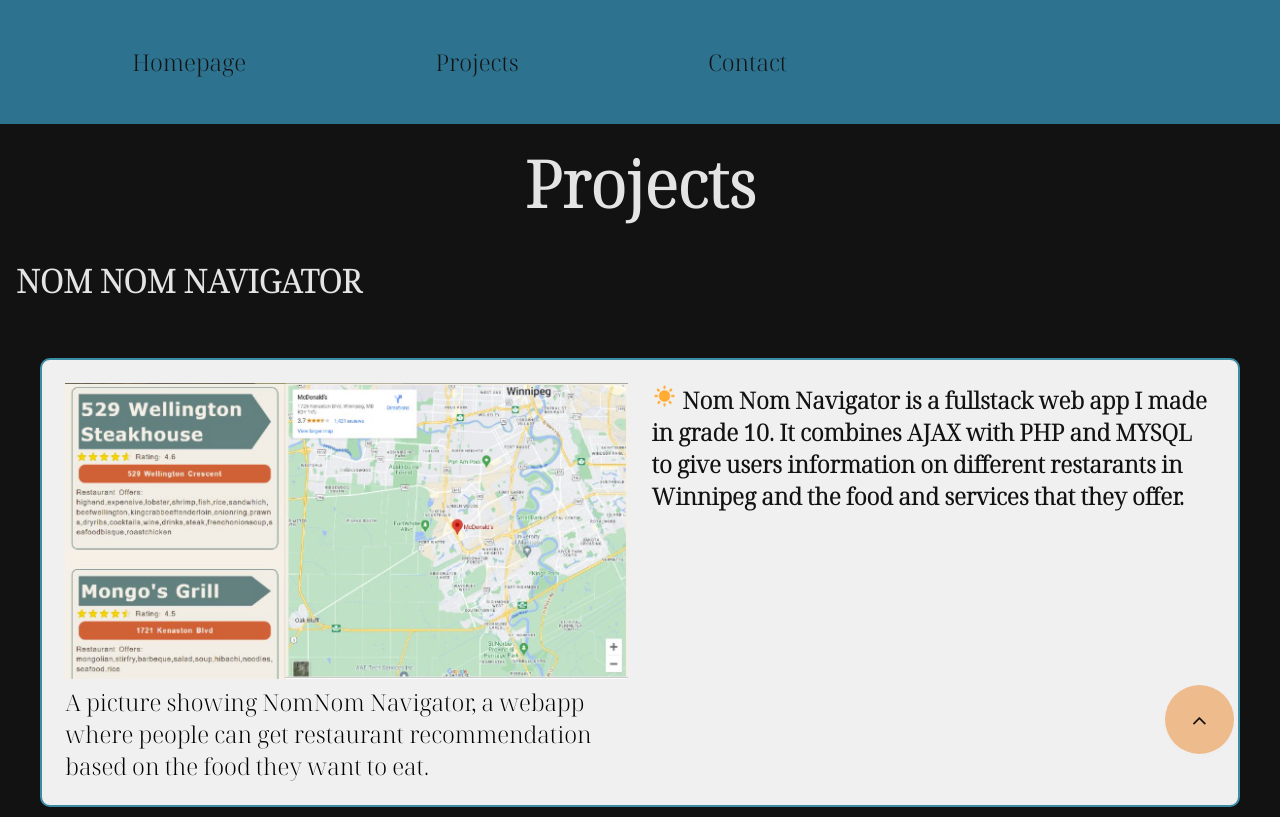
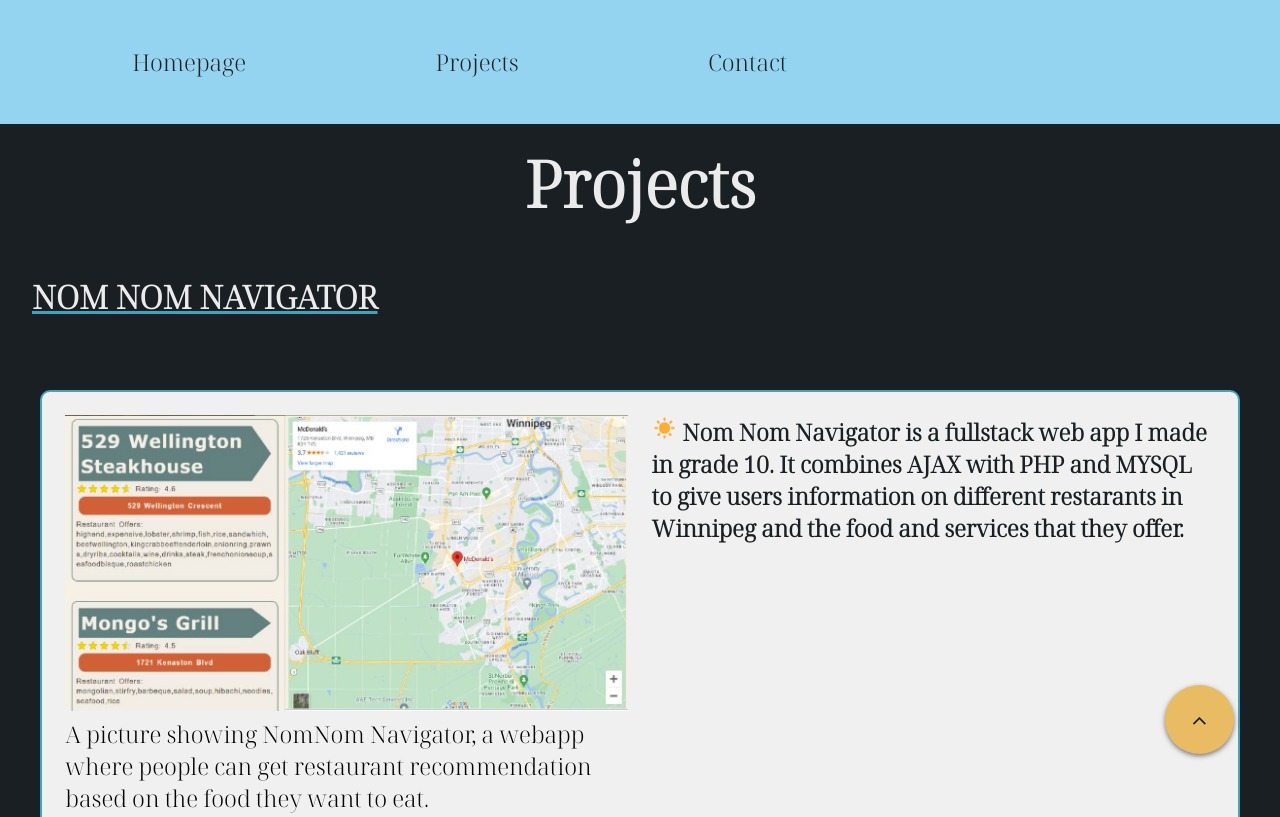
Before and after one commit to chizaraanyanwu/chizaraanyanwu.github.io, a plain HTML site: page pages/projects.html in a window 1280 px wide. Shown: the top 817 px of the page. Drawn offline with Linux system fonts and the dark colour scheme; files whose address does not match are found by name.

Commit message:
FInal Commit

```diff
--- a/assets/css/index.css
+++ b/assets/css/index.css
@@ -9,6 +9,33 @@
   --box-shadow: rgba(0, 0, 0, 0.1);
   --dark-white: #f0f0f0;
 
+}
+/* Defining global css variables */
+:root {
+  /* Color pallete  */
+  --main-col: hsl(198, 52%, 37%);
+  --bg-col: hsl(41, 100%, 97%);
+  --sec-col: hsl(193, 47%, 44%);
+  --comp-red-col: hsl(5, 62%, 51%);
+  --comp-highlight-col: hsl(29, 74%, 74%);
+  --box-shadow: hsla(0, 0%, 0%, 0.1);
+  --dark-white: hsl(0, 0%, 94%);
+}
+/* Dark mode styling  */
+
+/* Media query for dark mode   */
+@media(prefers-color-scheme:dark)  {
+  :root {
+  /* Color palette */
+  --main-col: hsl(198, 75%, 76%);
+  --bg-col: hsl(210, 15%, 12%);
+  --sec-col: hsl(193, 38%, 58%);
+  --comp-red-col: hsl(5, 65%, 55%);
+  --comp-highlight-col: hsl(40, 75%, 65%);
+  --box-shadow: hsla(0, 0%, 0%, 0.5);
+  --font-col: hsl(0, 0%, 92%);
+
+  }
 }
 
 /* Styled the background for the div with opacity to improve readability */
@@ -66,7 +93,8 @@ img + h2  {
 }
 
 /* Content in figures */
-#projects img, #projects video {
+#projects img,
+#projects video {
   width: 100%;
   height: auto;
   border-radius: 5px;
@@ -76,7 +104,8 @@ img + h2  {
   transform: scale(1.1);
 }
 
-#projects img:hover, video:hover {
+#projects img:hover,
+video:hover {
   opacity: 0.6;
 }
 /* Simple styling on small sun  */
@@ -90,7 +119,8 @@ img:first-of-type{
 
 /* Media query for when the screen gets small  */
 @media(max-width:600px)  {
-  #projects, #intro {
+  #projects,
+  #intro {
     flex-flow: wrap column;
   }
 
--- a/assets/css/main.css
+++ b/assets/css/main.css
@@ -12,26 +12,26 @@
   --box-shadow: hsla(0, 0%, 0%, 0.1);
   --dark-white: hsl(0, 0%, 94%);
 }
-/* Dark mode styling  */
+/*Slightly adjusted colors to better fit dark mode  */
 
 /* Media query for dark mode   */
 @media(prefers-color-scheme:dark)  {
   :root {
-    /* Color pallete  */
-    --main-col: hsl(198, 52%, 37%);
-    --bg-col: hsl(0, 0%, 7%);
-    --sec-col: hsl(193, 47%, 44%);
-    --comp-red-col: hsl(5, 62%, 51%);
-    --comp-highlight-col: hsl(29, 74%, 74%);
-    --box-shadow: hsla(0, 0%, 93%, 0.1);
-    --font-col: hsl(0, 0%, 89%);
+  /* Color palette */
+  --main-col: hsl(198, 75%, 76%);
+  --bg-col: hsl(210, 15%, 12%);
+  --sec-col: hsl(193, 50%, 50%);
+  --comp-red-col: hsl(5, 65%, 55%);
+  --comp-highlight-col: hsl(40, 75%, 65%);
+  --box-shadow: hsla(0, 0%, 0%, 0.5);
+  --font-col: hsl(0, 0%, 92%);
+  }
 
-  }
   p,
   h1,
   h2,
   footer,
-  nav a{
+  nav li{
     color: var(--font-col);
 
   }
@@ -46,7 +46,10 @@
   font-family: 'Noto Serif Display', serif;
 
 }
-
+/* Smooth scrolling on document  */
+html {
+  scroll-behavior: smooth;
+}
 /* Styling on background and default  */
 body {
   font-size: 1.8vw;
@@ -63,9 +66,10 @@ h1 {
   margin: 0.25em;
   text-align: center;
 }
-
+/* Smaller headings  */
 h2 {
-  padding: 0.5em;
+  padding: 1em;
+  text-decoration: underline var(--sec-col);
   font-size: 2.5vw;
   text-transform: capitalize;
 }
@@ -140,3 +144,12 @@ footer h2 {
   margin: 0.5em 0;
   font-size: 1.5em;
 }
+/* Gives suns small animation  */
+img[src="../assets/images/sun.png"] {
+  transition: 1s transform ease-in-out;
+
+}
+img[src="../assets/images/sun.png"]:hover {
+  transform: scale(1.2,1.2);
+
+}
--- a/assets/css/projects.css
+++ b/assets/css/projects.css
@@ -1,4 +1,4 @@
-Projects.css
+/* Projects.css */
 :root {
   /* Color pallete  */
   --main-col: hsl(198, 52%, 37%);
@@ -13,23 +13,24 @@ Projects.css
 @media(prefers-color-scheme:dark)  {
   :root {
     /* Color pallete  */
-    --main-col: hsl(198, 52%, 37%);
-    --bg-col: hsl(0, 0%, 7%);
-    --sec-col: hsl(193, 47%, 44%);
-    --comp-red-col: hsl(5, 62%, 51%);
-    --comp-highlight-col: hsl(29, 74%, 74%);
-    --box-shadow: rgba(237, 237, 237, 0.1);
-    --font-col: rgb(228,228,228);
+    --main-col: hsl(198, 75%, 76%);
+    --bg-col: hsl(210, 15%, 12%);
+    --sec-col: hsl(193, 50%, 50%);
+    --comp-red-col: hsl(5, 65%, 55%);
+    --comp-highlight-col: hsl(40, 75%, 65%);
+    --box-shadow: hsla(0, 0%, 0%, 0.5);
+    --font-col: hsl(0, 0%, 92%);
 
   }
   h1,
   h2 {
     color: var(--font-col);
-
   }
+  /* Giving text readability  */
   p {
     color: var(--bg-col);
   }
+
 
 }
 
@@ -119,7 +120,7 @@ p {
 #back-to-top:hover {
   background-color: var(--comp-red-col); /* Darker shade on hover */
 }
-
+/* All of the small suns  */
 p > img {
   width: 2vw;
   height: 2vw;
@@ -127,3 +128,12 @@ p > img {
   padding: 0;
   display: inline-block;
 }
+/* Gives suns small animation  */
+img[src="./assets/images/sun.png"] {
+  transition: 1s transform ease-in-out;
+
+}
+img[src="./assets/images/sun.png"]:hover {
+  transform: scale(1.4,1.4);
+
+}
```
Also changed, not shown: assets/css/contact.css (+14 -1 lines), index.html (+1 -1 lines), pages/projects.html (+1 -0 lines), 1 other file.
